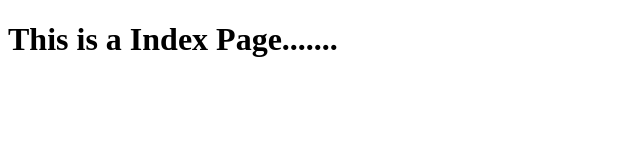
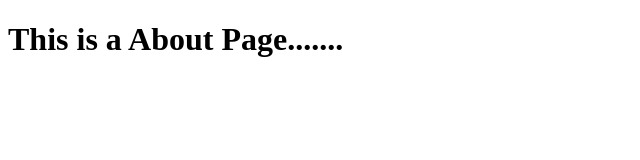
Before and after one commit to Kshitij5657/ConflictTest, a plain HTML site: page Index.html in a window 1280 px wide. Shown: the whole page, without its empty margins (0-640 px from the left). Drawn offline with Linux system fonts and the light colour scheme.

Commit message:
Files are created

```diff
--- a/Index.html
+++ b/Index.html
@@ -6,6 +6,6 @@
     <title>Index</title>
 </head>
 <body>
-    <h1>This is a Index Page.......</h1>
+    <h1>This is a About Page.......</h1>
 </body>
 </html>
```
